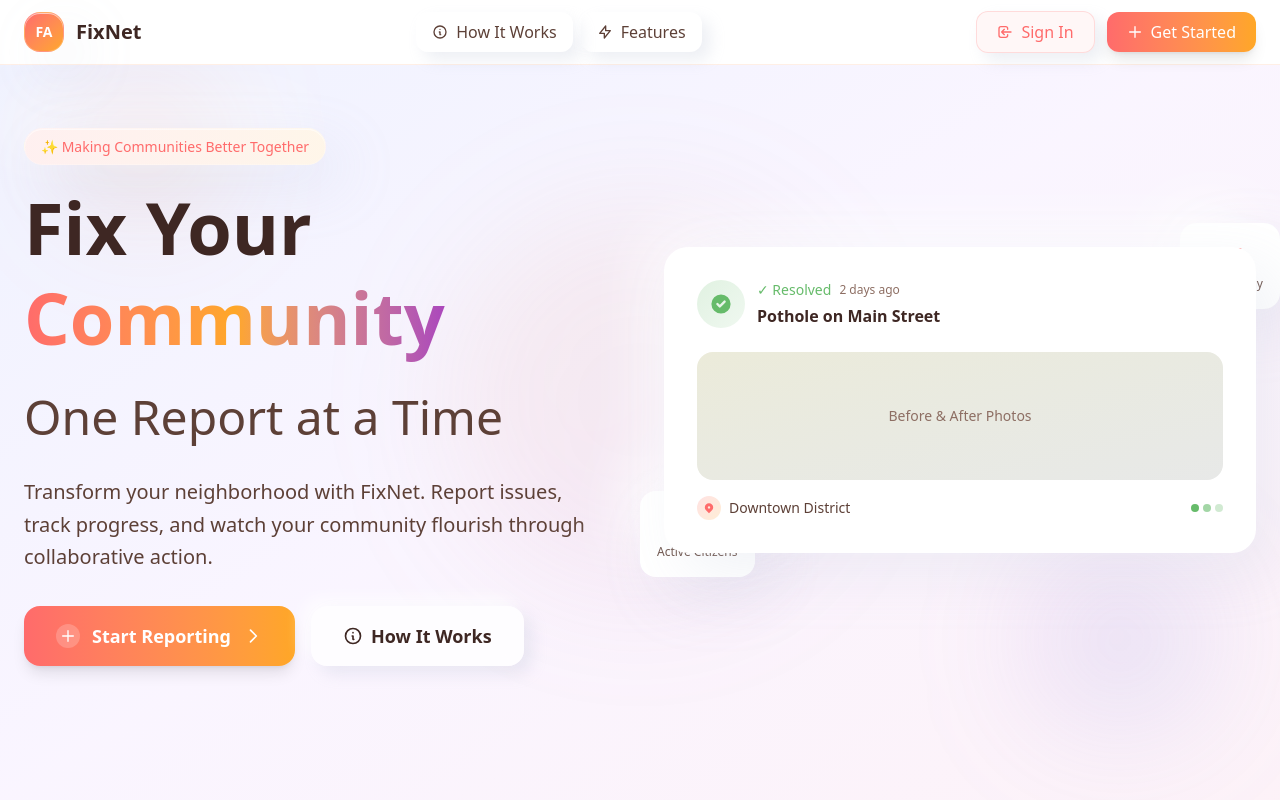
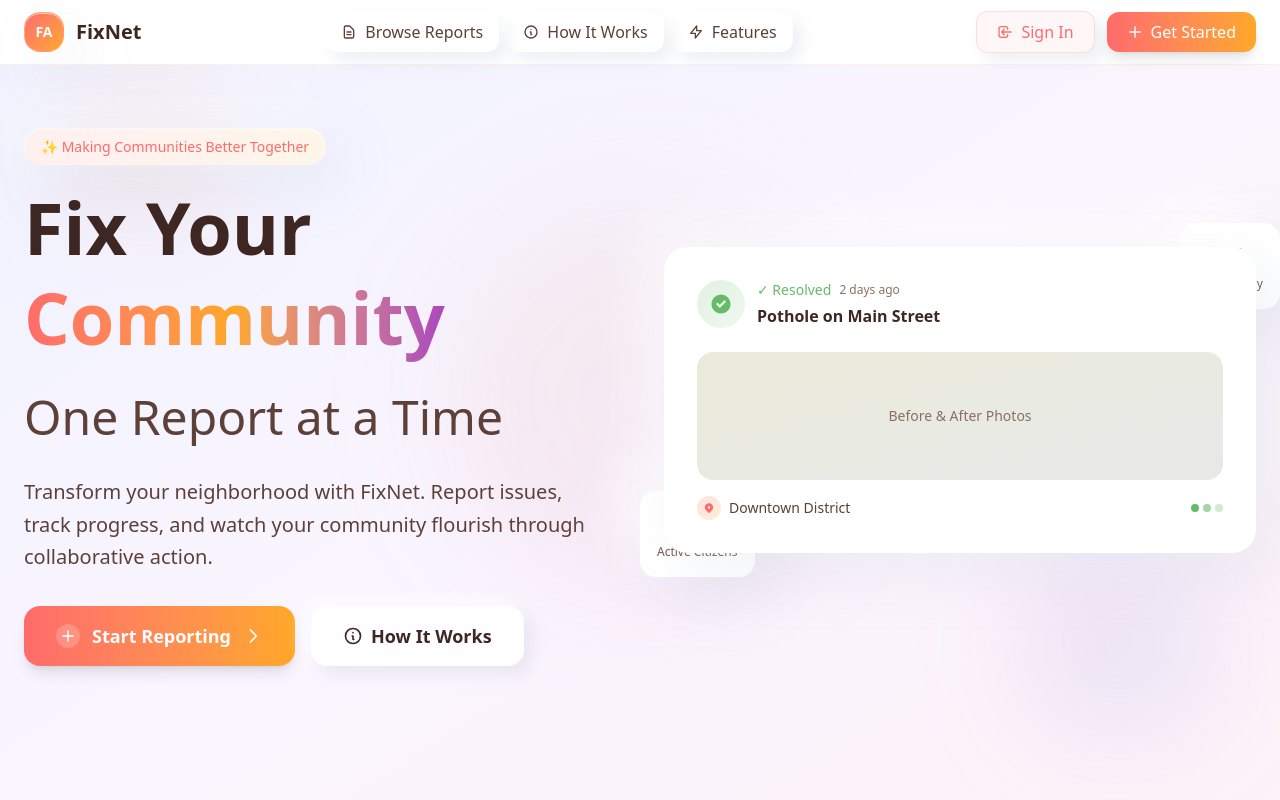
Before and after one commit to venopyX/FixNet, a Vue app: page / in a window 1280 px wide. Shown: the top 800 px of the page. Built offline with nearby package versions, Linux system fonts and the light colour scheme.

Commit message:
feat: add reports navigation link to navbar and mobile menu

```diff
--- a/src/components/layout/Navbar.vue
+++ b/src/components/layout/Navbar.vue
@@ -18,6 +18,16 @@
 
         <!-- Desktop Navigation -->
         <div class="hidden md:flex items-center space-x-2">
+          <router-link
+            to="/reports"
+            class="claybutton inline-flex items-center gap-2 text-text-secondary font-medium px-4 py-2 rounded-xl hover:text-primary hover:bg-primary/5 transition-all duration-200"
+            :class="{ 'text-primary bg-primary/10': $route.path === '/reports' }"
+          >
+            <svg class="w-4 h-4" fill="none" stroke="currentColor" stroke-width="2" viewBox="0 0 24 24">
+              <path stroke-linecap="round" stroke-linejoin="round" d="M9 12h6m-6 4h6m2 5H7a2 2 0 01-2-2V5a2 2 0 012-2h5.586a1 1 0 01.707.293l5.414 5.414a1 1 0 01.293.707V19a2 2 0 01-2 2z" />
+            </svg>
+            Browse Reports
+          </router-link>
           <a
             href="/#how-it-works"
             class="claybutton inline-flex items-center gap-2 text-text-secondary font-medium px-4 py-2 rounded-xl hover:text-primary hover:bg-primary/5 transition-all duration-200"
@@ -180,6 +190,17 @@
           >
             <!-- Navigation Links -->
             <div class="space-y-2 mb-4">
+              <router-link
+                to="/reports"
+                class="claybutton flex items-center gap-3 px-4 py-3 rounded-xl text-text-secondary hover:bg-primary/5 hover:text-primary transition-all duration-200 w-full"
+                :class="{ 'bg-primary/10 text-primary': $route.path === '/reports' }"
+                @click="closeMobileMenu"
+              >
+                <svg class="w-5 h-5" fill="none" stroke="currentColor" stroke-width="2" viewBox="0 0 24 24">
+                  <path stroke-linecap="round" stroke-linejoin="round" d="M9 12h6m-6 4h6m2 5H7a2 2 0 01-2-2V5a2 2 0 012-2h5.586a1 1 0 01.707.293l5.414 5.414a1 1 0 01.293.707V19a2 2 0 01-2 2z" />
+                </svg>
+                <span class="font-medium">Browse Reports</span>
+              </router-link>
               <a
                 href="/#how-it-works"
                 class="claybutton flex items-center gap-3 px-4 py-3 rounded-xl text-text-secondary hover:bg-primary/5 hover:text-primary transition-all duration-200 w-full"
```
